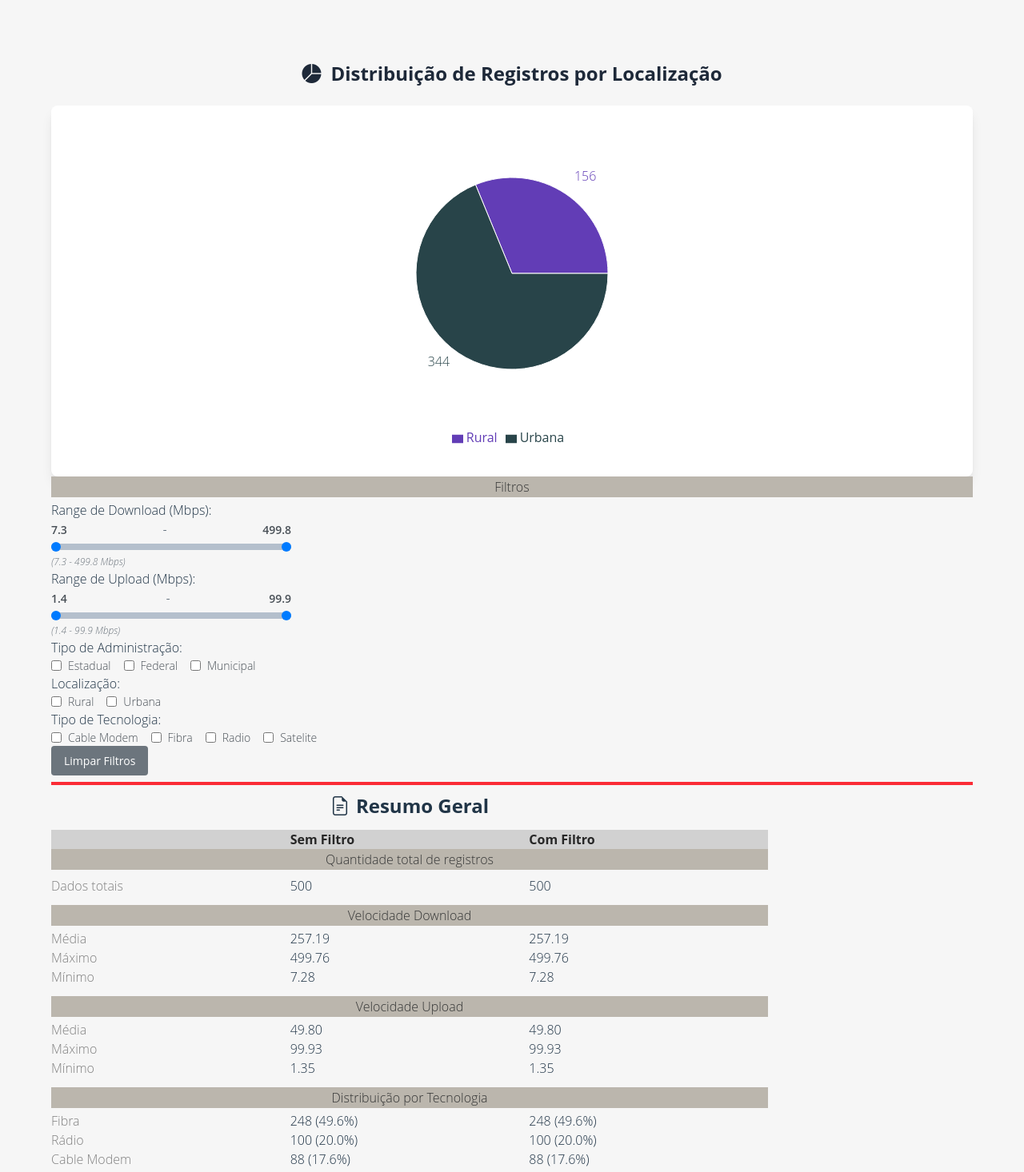
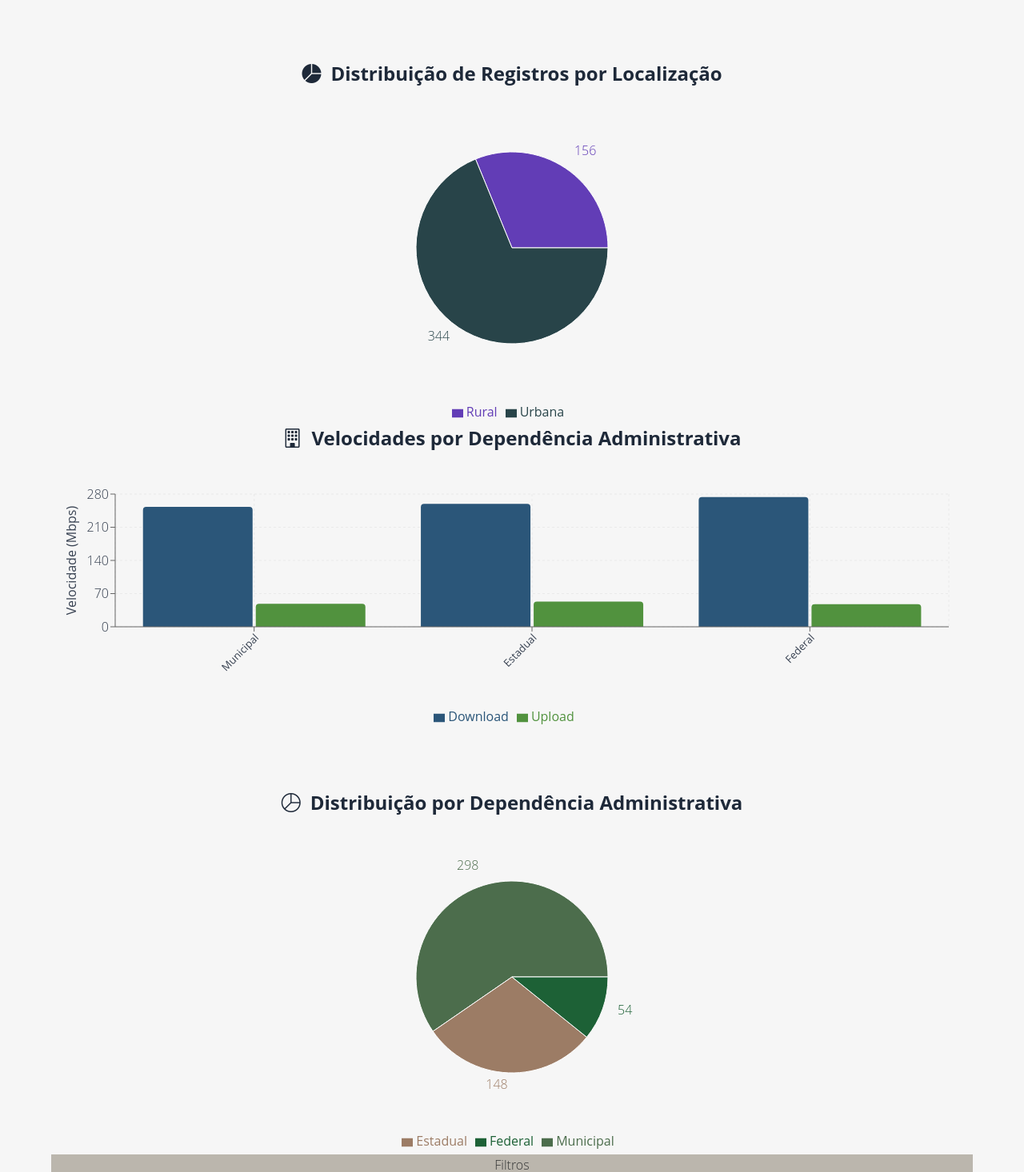
Before and after one commit to isabellacpmelo/the-internet-monitor, a React (Vite) app: page / in a window 1280 px wide. Shown: the part 1000-2466 px from the top of the page at 80% size. Built offline with nearby package versions, Linux system fonts and the light colour scheme.

Commit message:
feat: adding comparison charts between admin dependencies

```diff
--- a/src/components/DatasetChats/index.tsx
+++ b/src/components/DatasetChats/index.tsx
@@ -46,6 +46,24 @@ export function DatasetCharts({ data }: DatasetChartsProps) {
   )
 
   const COLORS = ['#623db6ff', '#284449ff']
+
+  const speedByAdminData = Object.entries(stats.averagesByAdministration).map(
+    ([admin, speeds]) => ({
+      dependencia: admin,
+      download: Number(speeds.download.toFixed(2)),
+      upload: Number(speeds.upload.toFixed(2)),
+    })
+  )
+
+  const adminDistributionData = Object.entries(stats.administrationCount).map(
+    ([admin, count]) => ({
+      name: admin,
+      value: count,
+      percentage: ((count / stats.totalRecords) * 100).toFixed(1),
+    })
+  )
+
+  const ADMIN_COLORS = ['#4c6d4cff', '#9c7c65ff', '#1d6136ff']
 
   return (
     <div className=''>
@@ -175,7 +193,6 @@ export function DatasetCharts({ data }: DatasetChartsProps) {
         Distribuição de Registros por Localização
       </h2>
 
-      <div className='bg-white rounded-lg shadow-lg p-8'>
       <ResponsiveContainer width='100%' height={400}>
         <PieChart>
           <Pie
@@ -217,7 +234,114 @@ export function DatasetCharts({ data }: DatasetChartsProps) {
           />
         </PieChart>
       </ResponsiveContainer>
-      </div>
+
+      <h2 className='text-2xl font-bold mb-6 text-center text-gray-800'>
+        <i className='bi bi-building mr-3' />
+        Velocidades por Dependência Administrativa
+      </h2>
+
+      <ResponsiveContainer width={'100%'} height={400}>
+        <BarChart
+          data={speedByAdminData}
+          margin={{ top: 30, right: 30, left: 20, bottom: 80 }}>
+          <CartesianGrid strokeDasharray='3 3' opacity={0.3} />
+          <XAxis
+            dataKey='dependencia'
+            angle={-45}
+            textAnchor='end'
+            height={80}
+            fontSize={13}
+            fontWeight='500'
+            tick={{ fill: '#374151' }}
+          />
+          <YAxis
+            label={{
+              value: 'Velocidade (Mbps)',
+              angle: -90,
+              position: 'insideLeft',
+              style: {
+                textAnchor: 'middle',
+                fill: '#374151',
+                fontWeight: '500',
+              },
+            }}
+            tick={{ fill: '#374151' }}
+          />
+          <Tooltip
+            contentStyle={{
+              backgroundColor: '#f9fafb',
+              border: '1px solid #d1d5db',
+              borderRadius: '8px',
+              boxShadow: '0 4px 6px -1px rgba(0, 0, 0, 0.1)',
+            }}
+            labelStyle={{ color: '#1f2937', fontWeight: '600' }}
+          />
+          <Legend
+            wrapperStyle={{
+              paddingTop: '20px',
+              fontWeight: '500',
+            }}
+          />
+          <Bar
+            dataKey='download'
+            fill='#2b5679ff'
+            name='Download'
+            radius={[4, 4, 0, 0]}
+          />
+          <Bar
+            dataKey='upload'
+            fill='#51923eff'
+            name='Upload'
+            radius={[4, 4, 0, 0]}
+          />
+        </BarChart>
+      </ResponsiveContainer>
+
+      <h2 className='text-2xl font-bold mb-6 text-center text-gray-800'>
+        <i className='bi bi-pie-chart mr-3' />
+        Distribuição por Dependência Administrativa
+      </h2>
+      <ResponsiveContainer width='100%' height={400}>
+        <PieChart>
+          <Pie
+            data={adminDistributionData}
+            cx='50%'
+            cy='50%'
+            labelLine={false}
+            label
+            outerRadius={120}
+            fill='#8884d8'
+            dataKey='value'>
+            {adminDistributionData.map((_, index) => (
+              <Cell
+                key={`cell-${index}`}
+                fill={ADMIN_COLORS[index % ADMIN_COLORS.length]}
+              />
+            ))}
+          </Pie>
+          <Tooltip
+            contentStyle={{
+              backgroundColor: '#f9fafb',
+              border: '1px solid #d1d5db',
+              borderRadius: '8px',
+              boxShadow: '0 4px 6px -1px rgba(0, 0, 0, 0.1)',
+            }}
+            formatter={(value, name) => [
+              `${value} registros (${
+                adminDistributionData.find((item) => item.value === value)
+                  ?.percentage
+              }%)`,
+              name === 'value' ? 'Quantidade' : name,
+            ]}
+          />
+          <Legend
+            wrapperStyle={{
+              paddingTop: '20px',
+              fontWeight: '500',
+            }}
+          />
+        </PieChart>
+      </ResponsiveContainer>
     </div>
   )
 }
--- a/src/hooks/DatasetStats.ts
+++ b/src/hooks/DatasetStats.ts
@@ -20,6 +20,7 @@ export interface DatasetStats {
   administrationCount: Record<string, number>
   averagesByTechnology: Record<string, { download: number; upload: number }>
   averagesByLocation: Record<string, { download: number; upload: number }>
+  averagesByAdministration: Record<string, { download: number; upload: number }>
 }
 
 export function useDatasetStats(data: InternetData[]): DatasetStats {
@@ -34,6 +35,7 @@ export function useDatasetStats(data: InternetData[]): DatasetStats {
         administrationCount: {},
         averagesByTechnology: {},
         averagesByLocation: {},
+        averagesByAdministration: {},
       }
     }
 
@@ -126,6 +128,31 @@ export function useDatasetStats(data: InternetData[]): DatasetStats {
       {} as Record<string, { download: number; upload: number }>
     )
 
+    // Médias por administração
+    const administrationGroups = data.reduce((acc, item) => {
+      const admin = item.Dependencia_Adm
+      if (!acc[admin]) {
+        acc[admin] = { downloads: [], uploads: [] }
+      }
+      acc[admin].downloads.push(item.Download)
+      acc[admin].uploads.push(item.Upload)
+      return acc
+    }, {} as Record<string, { downloads: number[]; uploads: number[] }>)
+
+    const averagesByAdministration = Object.keys(administrationGroups).reduce(
+      (acc, admin) => {
+        const downloads = administrationGroups[admin].downloads
+        const uploads = administrationGroups[admin].uploads
+        acc[admin] = {
+          download:
+            downloads.reduce((sum, val) => sum + val, 0) / downloads.length,
+          upload: uploads.reduce((sum, val) => sum + val, 0) / uploads.length,
+        }
+        return acc
+      },
+      {} as Record<string, { download: number; upload: number }>
+    )
+
     return {
       totalRecords: data.length,
       downloadStats: {
@@ -145,6 +172,7 @@ export function useDatasetStats(data: InternetData[]): DatasetStats {
       administrationCount,
       averagesByTechnology,
       averagesByLocation,
+      averagesByAdministration,
     }
   }, [data])
 }
```
Lines whose indentation alone changed are shown as unchanged.
